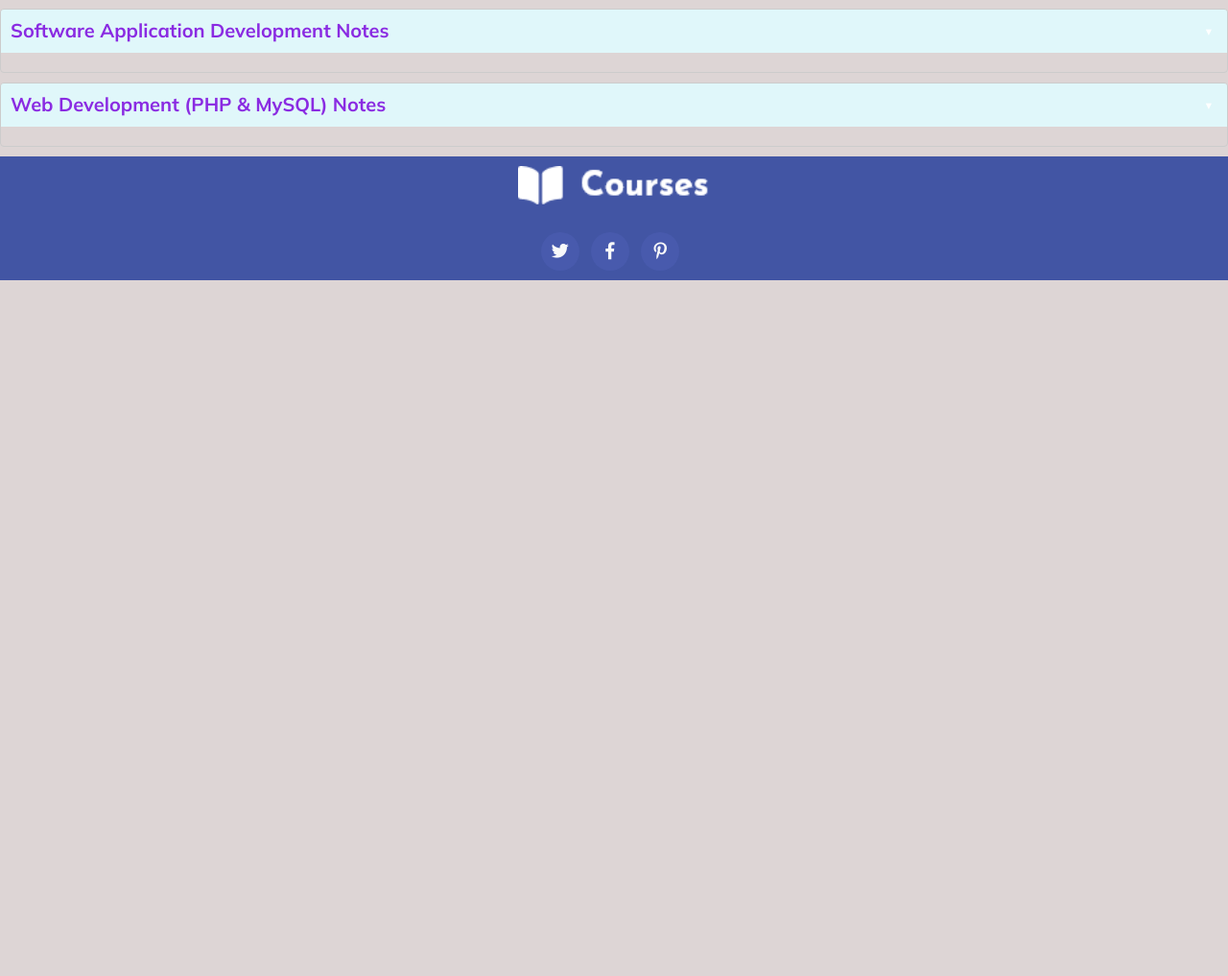
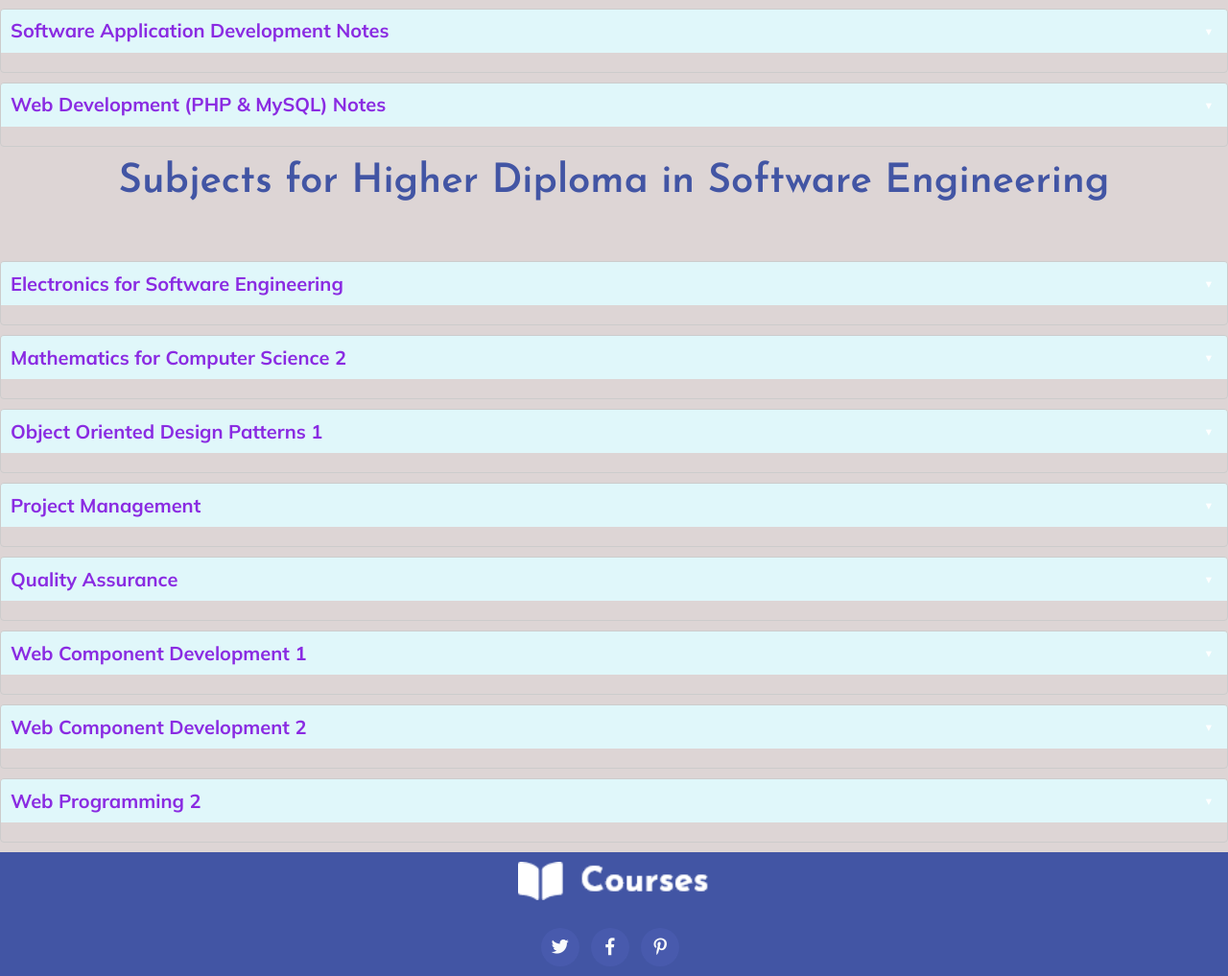
Before and after one commit to Tharindu714/notehive.com, a plain HTML site: page index.html in a window 1280 px wide. Shown: the part 1875-2892 px from the top of the page at 96% size. Before the commit the page ends 2167 px from the top, so only its background shows below. Drawn offline with Linux system fonts and the light colour scheme; no server answers.

Commit message:
Add Higher Diploma subjects and UI sections
Introduces Higher Diploma subjects to the notes system and updates the UI to display separate containers for Diploma and Higher Diploma subjects. Refactors subjects.js to support multiple containers and topic lists, and updates firebase.js to load notes for the new subjects.

```diff
--- a/assets/js/firebase.js
+++ b/assets/js/firebase.js
@@ -168,6 +168,7 @@ async function loadNotesBySubject(subjectName, containerId) {
 }
 
 window.addEventListener("DOMContentLoaded", () => {
+  //Diploma subjects
   loadNotesBySubject("Academic Writing", "notes-academic-writing");
   loadNotesBySubject(
     "Computer Hardware & Networking",
@@ -184,6 +185,15 @@ window.addEventListener("DOMContentLoaded", () => {
   loadNotesBySubject("Robotic Application Development & IoT", "notes-radiot");
   loadNotesBySubject("Software Application Development", "notes-sad");
   loadNotesBySubject("Web Development 1", "notes-web1");
+  // Higher Diploma subjects
+  loadNotesBySubject("Electronics for Software Engineering", "notes-electronics-se");
+  loadNotesBySubject("Mathematics for Computer Science 2", "notes-mcs2");
+  loadNotesBySubject("Object Oriented Design Patterns 1", "notes-design-patterns1");
+  loadNotesBySubject("Project Management", "notes-project-management");
+  loadNotesBySubject("Quality Assurance", "notes-quality-assurance");
+  loadNotesBySubject("Web Component Development 1", "notes-web-component-dev1");
+  loadNotesBySubject("Web Component Development 2", "notes-web-component-dev2");
+  loadNotesBySubject("Web Programming 2", "notes-web-programming2");
   // You can call loadNotesBySubject() more times for other subjects
 });
 
--- a/assets/js/subjects.js
+++ b/assets/js/subjects.js
@@ -1,47 +1,72 @@
-  const topics = [
-    { id: 'notes-academic-writing',       title: 'Academic Writing Notes' },
-    { id: 'notes-hardware-networking',     title: 'Computer Hardware & Networking Notes' },
-    { id: 'notes-bioinfo',                 title: 'Bioinformatics Notes' },
-    { id: 'notes-dbms',                    title: 'Database Management System Notes' },
-    { id: 'notes-mcs',                     title: 'Mathematics for Computer Science Notes' },
-    { id: 'notes-oopc',                    title: 'Object Oriented Programming Concepts 1' },
-    { id: 'notes-oopc2',                   title: 'Object Oriented Programming Concepts 2' },
-    { id: 'notes-oosad',                   title: 'Object Oriented System Analysis & Design' },
-    { id: 'notes-react',                   title: 'React Native & NoSQL Notes' },
-    { id: 'notes-research',                title: 'Research Methodology Notes' },
-    { id: 'notes-radiot',                  title: 'Robotic Application Development & IoT Notes' },
-    { id: 'notes-sad',                     title: 'Software Application Development Notes' },
-    { id: 'notes-web1',                    title: 'Web Development (PHP & MySQL) Notes' }
-  ];
+document.addEventListener("DOMContentLoaded", () => {
+  // 1. Map each container ID to its list of topics
+  const topicsConfig = {
+    "diploma-container": [
+      { id: "notes-academic-writing", title: "Academic Writing Notes" },
+      {
+        id: "notes-hardware-networking",
+        title: "Computer Hardware & Networking Notes",
+      },
+      { id: "notes-bioinfo", title: "Bioinformatics Notes" },
+      { id: "notes-dbms", title: "Database Management System Notes" },
+      { id: "notes-mcs", title: "Mathematics for Computer Science Notes" },
+      { id: "notes-oopc", title: "Object Oriented Programming Concepts 1" },
+      { id: "notes-oopc2", title: "Object Oriented Programming Concepts 2" },
+      { id: "notes-oosad", title: "Object Oriented System Analysis & Design" },
+      { id: "notes-react", title: "React Native & NoSQL Notes" },
+      { id: "notes-research", title: "Research Methodology Notes" },
+      {
+        id: "notes-radiot",
+        title: "Robotic Application Development & IoT Notes",
+      },
+      { id: "notes-sad", title: "Software Application Development Notes" },
+      { id: "notes-web1", title: "Web Development (PHP & MySQL) Notes" },
+    ],
+    // Higher Diploma topics
+    "higher-diploma-container": [
+      {
+        id: "notes-electronics-se",
+        title: "Electronics for Software Engineering",
+      },
+      { id: "notes-mcs2", title: "Mathematics for Computer Science 2" },
+      {
+        id: "notes-design-patterns1",
+        title: "Object Oriented Design Patterns 1",
+      },
+      { id: "notes-project-management", title: "Project Management" },
+      { id: "notes-quality-assurance", title: "Quality Assurance" },
+      { id: "notes-web-component-dev1", title: "Web Component Development 1" },
+      { id: "notes-web-component-dev2", title: "Web Component Development 2" },
+      { id: "notes-web-programming2", title: "Web Programming 2" },
+    ],
+  };
 
-  // 2. Grab template + destination container
-  const tpl      = document.getElementById('notes-template');
-  const container = document.querySelector('.courses-area');
-  // (or another wrapper where you want them all)
+  // 2. Grab the template once
+  const tpl = document.getElementById("notes-template").content;
 
-  // 3. Build everything in one sweep
-  topics.forEach(topic => {
-    const clone = tpl.content.cloneNode(true);
-    const section = clone.querySelector('.notes-section');
-    const titleEl = clone.querySelector('.notes-title');
-    const bodyEl  = clone.querySelector('.notes-body');
-
-    titleEl.textContent     = topic.title;
-    bodyEl.id               = topic.id;
-    section.style.marginBottom = '1rem';  // replicate your <br />
-
-    container.appendChild(clone);
+  // 3. Populate each container
+  Object.entries(topicsConfig).forEach(([containerId, topics]) => {
+    const container = document.getElementById(containerId);
+    if (!container) return; // skip if missing
+    topics.forEach((topic) => {
+      const clone = tpl.cloneNode(true);
+      const section = clone.querySelector(".notes-section");
+      clone.querySelector(".notes-title").textContent = topic.title;
+      clone.querySelector(".notes-body").id = topic.id;
+      section.style.marginBottom = "1rem";
+      container.appendChild(clone);
+    });
   });
 
-  // 4. Hook up accordion toggles
-  document.body.querySelectorAll('.notes-section').forEach(section => {
-    const hdr = section.querySelector('.notes-header');
-    const bd  = section.querySelector('.notes-body');
-    const btn = section.querySelector('.toggle-btn');
-
-    hdr.addEventListener('click', () => {
-      const open = btn.getAttribute('aria-expanded') === 'true';
-      btn.setAttribute('aria-expanded', String(!open));
-      bd.style.display = open ? 'none' : 'block';
+  // 4. Hook up toggles for all sections on the page
+  document.querySelectorAll(".notes-section").forEach((section) => {
+    const hdr = section.querySelector(".notes-header");
+    const bd = section.querySelector(".notes-body");
+    const btn = section.querySelector(".toggle-btn");
+    hdr.addEventListener("click", () => {
+      const isOpen = btn.getAttribute("aria-expanded") === "true";
+      btn.setAttribute("aria-expanded", String(!isOpen));
+      bd.style.display = isOpen ? "none" : "block";
     });
   });
+});
--- a/index.html
+++ b/index.html
@@ -93,7 +93,7 @@
         <div id="service-placeholder"></div>
 
         <!-- Courses area start -->
-        <div class="courses-area section-padding10 fix">
+        <div class="courses-area section-padding10 fix" id="diploma-container">
             <div class="section-tittle text-center mb-55">
                 <h2>Subjects for Diploma in Software Engineering</h2>
             </div>
@@ -106,7 +106,22 @@
                     <div class="notes-body"></div>
                 </div>
             </template>
+        </div>
 
+        <div class="courses-area section-padding10 fix" id="higher-diploma-container">
+            <div class="section-tittle text-center mb-55">
+                <h2>Subjects for Higher Diploma in Software Engineering</h2>
+            </div>
+            <template id="notes-template1">
+                <div class="notes-section">
+                    <div class="notes-header">
+                        <span style="font-size: 20px; font-weight: bold;" class="notes-title"></span>
+                        <button class="toggle-btn" aria-expanded="true">▾</button>
+                    </div>
+                    <div class="notes-body"></div>
+                </div>
+            </template>
+        </div>
         <div class="modal fade" id="noteModal" tabindex="-1" aria-labelledby="noteModalLabel" aria-hidden="true">
             <div class="modal-dialog">
                 <form id="noteForm" class="modal-content">
@@ -143,7 +158,6 @@
                         </button>
                     </div>
                 </form>
-                </div>
             </div>
         </div>
     </main>
```
Lines whose indentation alone changed are shown as unchanged.
